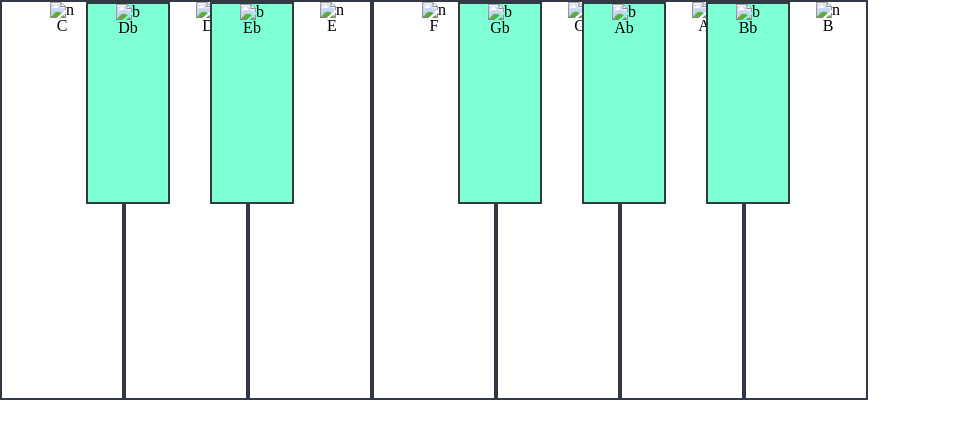
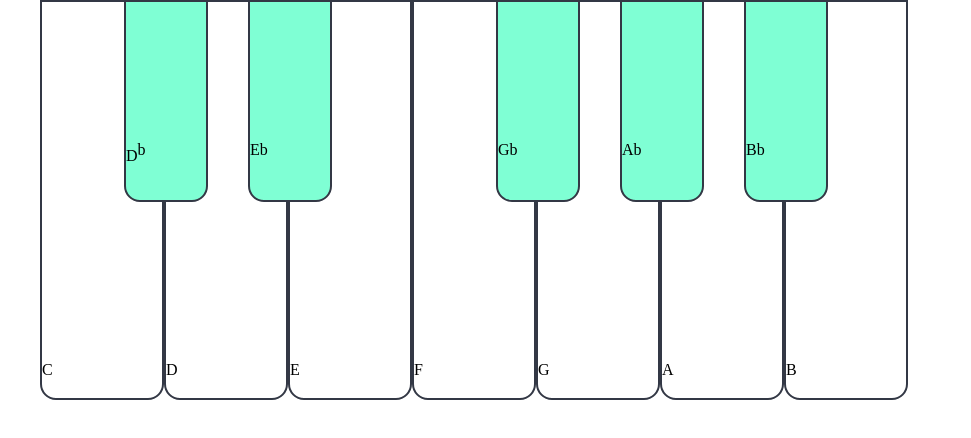
Before and after one commit to murthajosh/KeyPix, a plain HTML site: page index.html in a window 1280 px wide. Shown: the whole page, without its empty margins (0-971 px from the left). Drawn offline with nearby package versions, Linux system fonts and the light colour scheme.

Commit message:
Getting spacing sorted
Got things spaced and using superscript for accidentals.

```diff
--- a/index.html
+++ b/index.html
@@ -23,58 +23,46 @@
 <div class="container">
     <div class="row keyBoard">
         <div class="whiteKey C">
-            <img class="symbol" src="#" alt="n">
-            <p class="notename">C</p>
+            <p class="whiteNoteName">C</p>
         </div>
 
         <div class="whiteKey D">
             <span class="blackKey Db">
-                <img class="symbol" src="#" alt="b">
-                <p class="notename">Db</p>
+                <p class="blackNoteName">D<sup>b</sup></p>
             </span>
-            <img class="symbol" src="#" alt="n">
-            <p class="notename">D</p>
+            <p class="whiteNoteName">D</p>
         </div>
 
         <div class="whiteKey E">
             <span class="blackKey Eb">
-                <img class="symbol" src="#" alt="b">
-                <p class="notename">Eb</p>
+                <p class="blackNoteName">Eb</p>
             </span>
-            <img class="symbol" src="#" alt="n">
-            <p class="notename">E</p>
+            <p class="whiteNoteName">E</p>
         </div>
 
         <div class="whiteKey F">
-            <img class="symbol" src="#" alt="n">
-            <p class="notename">F</p>
+            <p class="whiteNoteName">F</p>
         </div>
 
         <div class="whiteKey G">
             <span class="blackKey Gb">
-                <img class="symbol" src="#" alt="b">
-                <p class="notename">Gb</p>
+                <p class="blackNoteName">Gb</p>
             </span>
-            <img class="symbol" src="#" alt="n">
-            <p class="notename">G</p>
+            <p class="whiteNoteName">G</p>
         </div>
 
         <div class="whiteKey A">
             <span class="blackKey Ab">
-                <img class="symbol" src="#" alt="b">
-                <p class="notename">Ab</p>
+                <p class="blackNoteName">Ab</p>
             </span>
-            <img class="symbol" src="#" alt="n">
-            <p class="notename">A</p>
+            <p class="whiteNoteName">A</p>
         </div>
 
         <div class="whiteKey B">
             <span class="blackKey Bb">
-                <img class="symbol" src="#" alt="b">
-                <p class="notename">Bb</p>
+                <p class="blackNoteName">Bb</p>
             </span>
-            <img class="symbol" src="#" alt="n">
-            <p class="notename">B</p>
+            <p class="whiteNoteName">B</p>
         </div>
     </div>
 </div>
--- a/style.css
+++ b/style.css
@@ -1,4 +1,4 @@
-container {
+.container {
     width:100%;
     max-width: 1200px;
     margin: 0 auto;
@@ -9,6 +9,9 @@ container {
 }
 
 .keyBoard {
+    width:100%;
+    margin-left: auto;
+    margin-right: auto;
     height: 400px;
     border-radius: 16px;
 }
@@ -16,11 +19,14 @@ container {
 .whiteKey, .blackKey {
     border: 2px solid #333845;
     text-align: center;
+    justify-items: last baseline;
     top: 0px;
 }
 
 .whiteKey {
     width: 120px;
+    border-bottom-right-radius: 16px;
+    border-bottom-left-radius: 16px;
 }
 
 .blackKey {
@@ -29,6 +35,21 @@ container {
     height: 50%;
     z-index: 999;
     float:left;
-    margin-left: -40px;;
+    margin-left: -42px;
+    margin-top: -2px;
+    border-bottom-right-radius: 16px;
+    border-bottom-left-radius: 16px;;
+}
 
+
+.whiteNoteName {
+    margin-top: 360px;
 }
+
+.blackNoteName {
+    margin-top: 140px;
+}
+
+sup {
+    vertical-align: super;
+}
```
